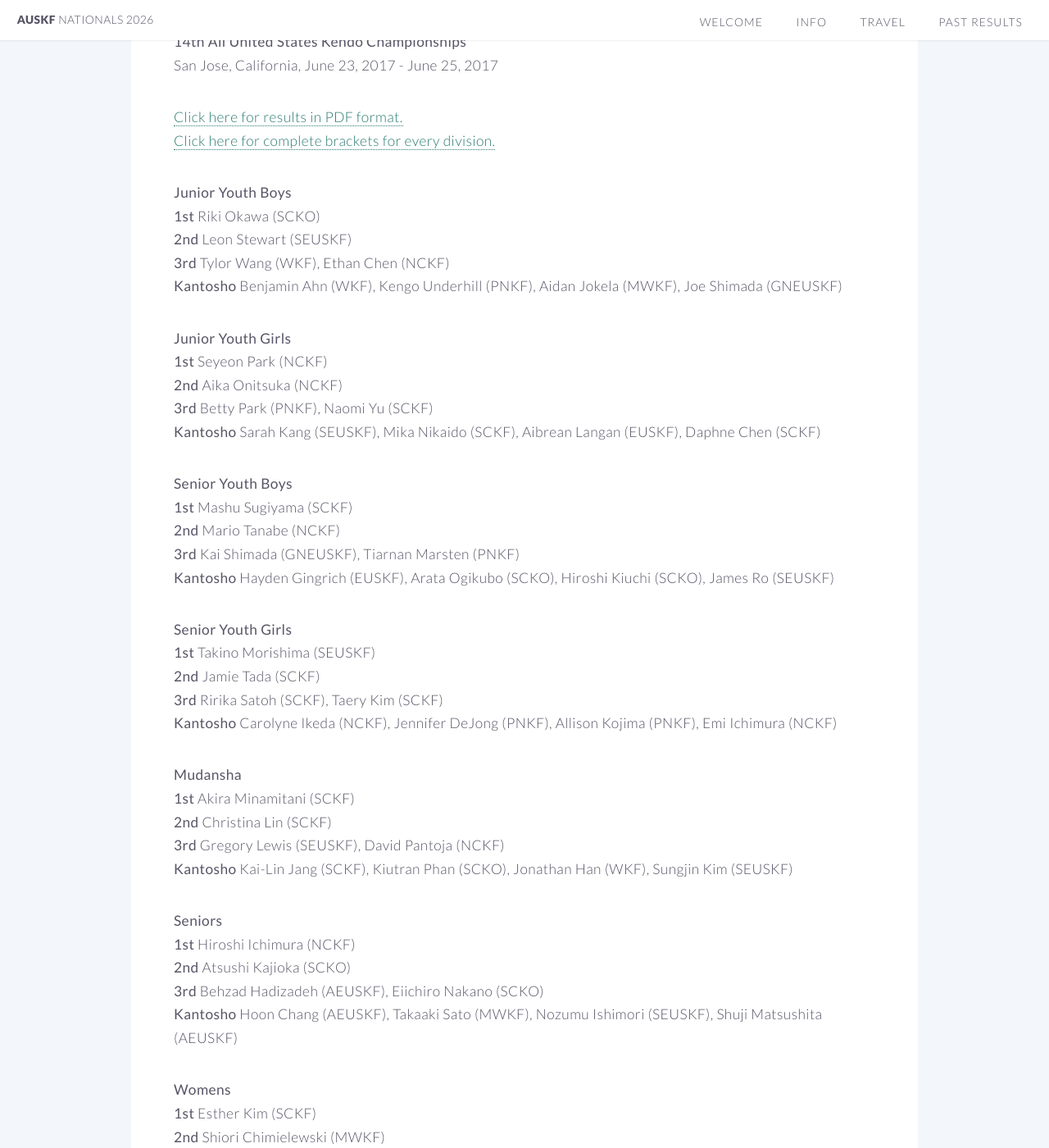
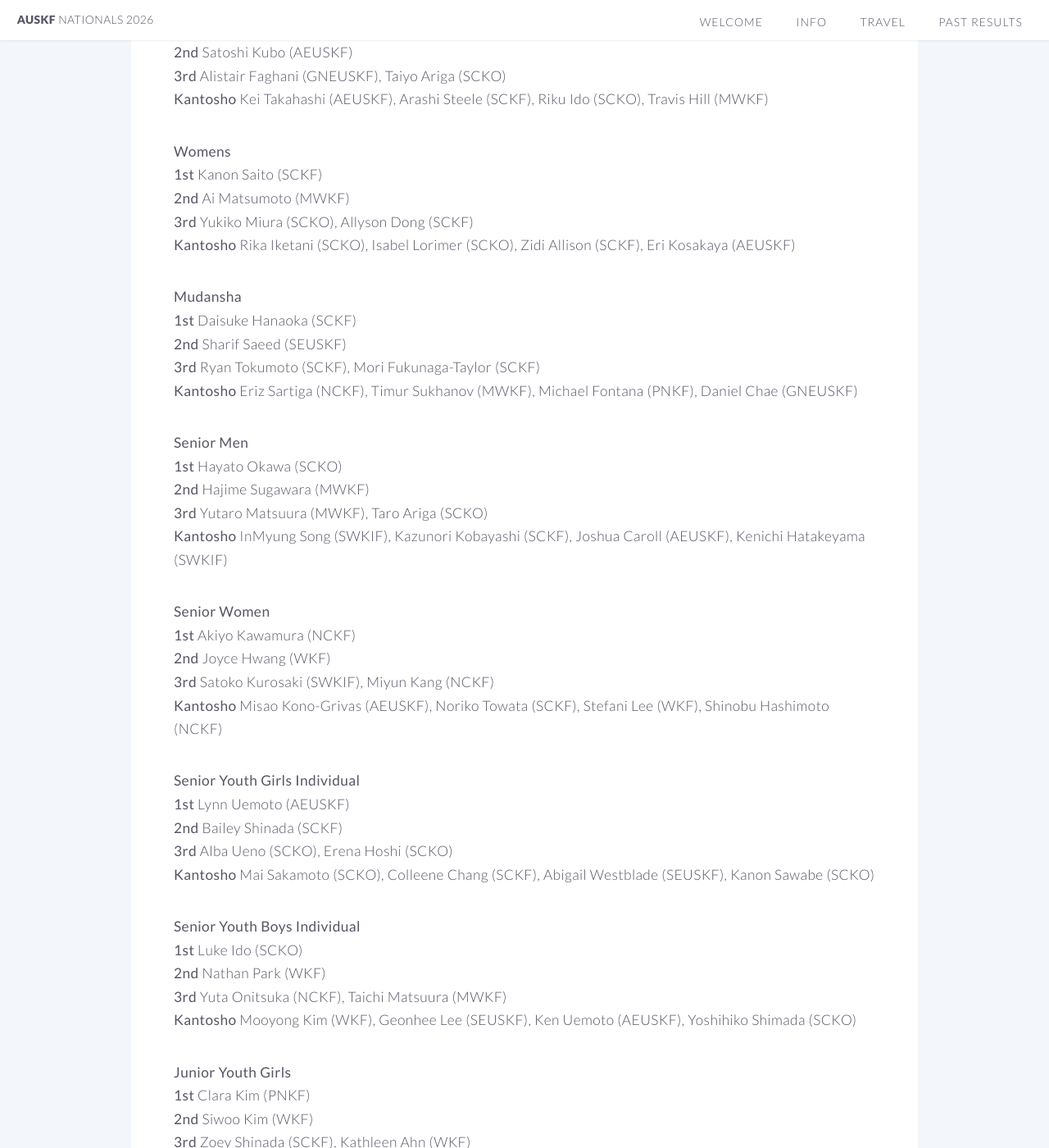
Before and after one commit to auskf-web/auskf-nationals.github.io, a Jekyll site: the page built from past.md, in a window 1280 px wide and 1400 px high, scrolled down 493 px. Shown: the whole window at 82% size. Built offline with Jekyll 4.4.1, drawn with Linux system fonts in a browser that asks for light colours; some of the changed text lies outside the part shown.

Commit message:
2026 results update

```diff
--- a/_includes/banner.html
+++ b/_includes/banner.html
@@ -8,7 +8,8 @@
 
 		<footer>
 			<ul class="buttons vertical">
-				<li>Individual and team placements now available!!</li>
+				<li>Full 2026 results now available!!</li>
+				<li><a href="https://auskf-nationals.com/past.html" class="button fit">Full Results</a></li>
 				<li><a href="https://docs.google.com/spreadsheets/d/1Iodd-y8caNzET_u626SKz1aE1NkHGeF6qVmv7KUqunQ/edit?usp=sharing" class="button fit">Individual Bracket</a></li>
 				<li><a href="https://docs.google.com/spreadsheets/d/1KCEJS5GbEFIsnH6zrVT2YjXguUSTEQbUNKBMTyt-Pec/edit?usp=sharing" class="button fit">Team Bracket</a></li>
 			</ul>
--- a/past.md
+++ b/past.md
@@ -3,8 +3,107 @@ layout: inner-page
 title: Past Results
 ---
 
+- [2026](#y2026)
 - [2023](#y2023)
 - [2017](#y2017)
+
+## 2026 {#y2026}
+**16th All United States Kendo Championships**
+Las Vegas, Nevada, July 3, 2026 - July 5, 2026
+
+**Mens**
+**1st** Branden Wang (WKF)
+**2nd** Satoshi Kubo (AEUSKF)
+**3rd** Alistair Faghani (GNEUSKF), Taiyo Ariga (SCKO)
+**Kantosho** Kei Takahashi (AEUSKF), Arashi Steele (SCKF), Riku Ido (SCKO), Travis Hill (MWKF)
+
+**Womens**
+**1st** Kanon Saito (SCKF)
+**2nd** Ai Matsumoto (MWKF)
+**3rd** Yukiko Miura (SCKO), Allyson Dong (SCKF)
+**Kantosho** Rika Iketani (SCKO), Isabel Lorimer (SCKO), Zidi Allison (SCKF), Eri Kosakaya (AEUSKF)
+
+**Mudansha**
+**1st** Daisuke Hanaoka (SCKF)
+**2nd** Sharif Saeed (SEUSKF)
+**3rd** Ryan Tokumoto (SCKF), Mori Fukunaga-Taylor (SCKF)
+**Kantosho** Eriz Sartiga (NCKF), Timur Sukhanov (MWKF), Michael Fontana (PNKF), Daniel Chae (GNEUSKF)
+
+**Senior Men**
+**1st** Hayato Okawa (SCKO)
+**2nd** Hajime Sugawara (MWKF)
+**3rd** Yutaro Matsuura (MWKF), Taro Ariga (SCKO)
+**Kantosho** InMyung Song (SWKIF), Kazunori Kobayashi (SCKF), Joshua Caroll (AEUSKF), Kenichi Hatakeyama (SWKIF)
+
+**Senior Women**
+**1st** Akiyo Kawamura (NCKF)
+**2nd** Joyce Hwang (WKF)
+**3rd** Satoko Kurosaki (SWKIF), Miyun Kang (NCKF)
+**Kantosho** Misao Kono-Grivas (AEUSKF), Noriko Towata (SCKF), Stefani Lee (WKF), Shinobu Hashimoto (NCKF)
+
+**Senior Youth Girls Individual**
+**1st** Lynn Uemoto (AEUSKF)
+**2nd** Bailey Shinada (SCKF)
+**3rd** Alba Ueno (SCKO), Erena Hoshi (SCKO)
+**Kantosho** Mai Sakamoto (SCKO), Colleene Chang (SCKF), Abigail Westblade (SEUSKF), Kanon Sawabe (SCKO)
+
+**Senior Youth Boys Individual**
+**1st** Luke Ido (SCKO)
+**2nd** Nathan Park (WKF)
+**3rd** Yuta Onitsuka (NCKF), Taichi Matsuura (MWKF)
+**Kantosho** Mooyong Kim (WKF), Geonhee Lee (SEUSKF), Ken Uemoto (AEUSKF), Yoshihiko Shimada (SCKO)
+
+**Junior Youth Girls**
+**1st** Clara Kim (PNKF)
+**2nd** Siwoo Kim (WKF)
+**3rd** Zoey Shinada (SCKF), Kathleen Ahn (WKF)
+**Kantosho** Isla Park (WKF), Suzuha Noelle Winters (AEUSKF), Abigail Tenn (SCKF), Emma Ueng (NCKF)
+
+**Junior Youth Boys**
+**1st** Kai Romero (SCKF)
+**2nd** Musashi Yang (SCKF)
+**3rd** Jack Segawa (SCKF), Enzo Musashi Miyamoto (SCKO)
+**Kantosho** Ethan Choo (SCKF), Owen Kang (WKF), Haruhide Someya (NCKF), Hayato Hoshi (SCKO)
+
+**Mens Team**
+**1st** SCKF
+**2nd** SCKO
+**3rd** SWKIF, AEUSKF
+
+**Womens Team**
+**1st** PNKF
+**2nd** MWKF
+**3rd** SCKF, AEUSKF
+
+**Senior Team**
+**1st** MWKF
+**2nd** SCKO
+**3rd** SEUSKF, AEUSKF
+
+**Mudansha Team**
+**1st** SCKF
+**2nd** SEUSKF
+**3rd** NCKF, PNKF
+
+**Senior Youth Boys Team**
+**1st** SCKF
+**2nd** MWKF
+**3rd** SCKO, NCKF
+
+**Senior Youth Girls Team**
+**1st** SCKF
+**2nd** SCKO
+**3rd** WKF, MWKF
+
+**Junior Youth Girls Team**
+**1st** WKF
+**2nd** NCKF
+**3rd** SCKF, PNKF
+
+**Junior Youth Boys Team**
+**1st** SCKO
+**2nd** SCKF
+**3rd** GNEUSKF, WKF
 
 ## 2023 {#y2023}
 **15th All United States Kendo Championships**
```
